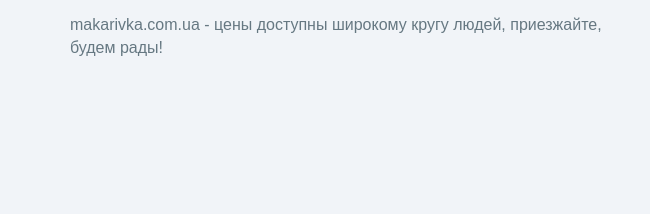
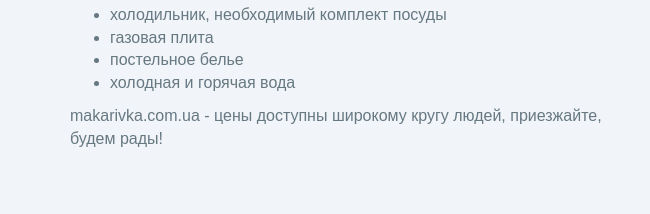
Before and after one commit to vmehera123/makarivka.com.ua, a website: page views/about-ru.html in a window 1280 px wide. Shown: the part 687-901 px from the top of the page, 0-650 px from the left. Drawn offline with Linux system fonts and the light colour scheme; grey boxes are pictures that could not be loaded.

Commit message:
03.07.2021

```diff
--- a/views/about-ru.html
+++ b/views/about-ru.html
@@ -231,6 +231,10 @@
                         <li>спутниковое телевидение и подписка на MEGOGO</li>
                         <li>мангал, жаровня</li>
                         <li>холодильник</li>
+                        <li>холодильник, необходимый комплект посуды</li>
+                        <li>газовая плита</li>
+                        <li>постельное белье</li>
+                        <li>холодная и горячая вода</li>
                     </ul>
                 </div>
                 <div class="row">
```
